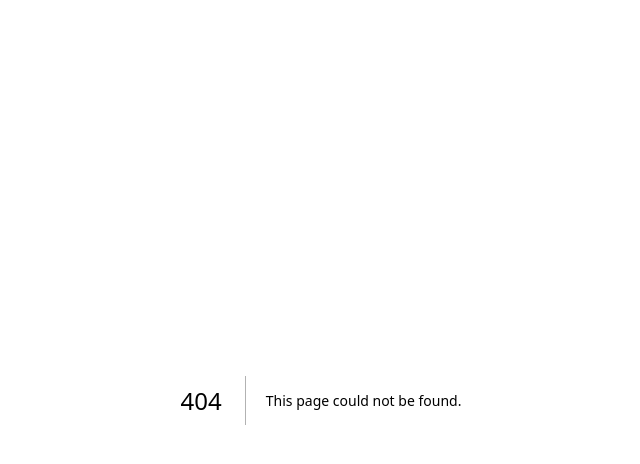
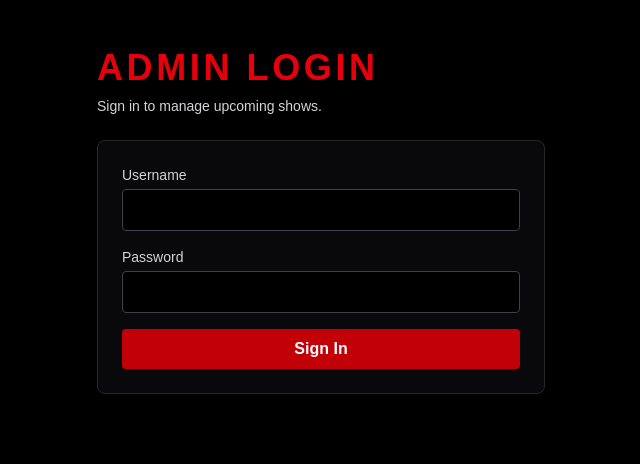
Before and after one commit to mdowney421/62-moons, a Next.js app: page /admin/login in a window 1280 px wide. Before the commit this address had no page. Shown: the top 464 px of the page, without its empty margins (319-959 px from the left). Built offline with nearby package versions, Linux system fonts and the light colour scheme; no server answers.

Commit message:
added auth to protected /admin route for band member login and editing

```diff
--- a/package.json
+++ b/package.json
@@ -10,6 +10,7 @@
   },
   "dependencies": {
     "next": "16.2.1",
+    "next-auth": "^4.24.13",
     "nvm": "^0.0.4",
     "react": "19.2.4",
     "react-dom": "19.2.4",
--- /dev/null
+++ b/src/app/admin/AdminSignOutButton.tsx
@@ -0,0 +1,24 @@
+"use client";
+
+import { useState } from "react";
+import { signOut } from "next-auth/react";
+
+export default function AdminSignOutButton() {
+  const [isPending, setIsPending] = useState(false);
+
+  async function handleSignOut() {
+    setIsPending(true);
+    await signOut({ callbackUrl: "/admin/login" });
+  }
+
+  return (
+    <button
+      type="button"
+      onClick={handleSignOut}
+      disabled={isPending}
+      className="rounded border border-zinc-700 px-3 py-2 text-sm font-semibold text-zinc-200 hover:border-red-600 hover:text-white disabled:cursor-not-allowed disabled:opacity-60"
+    >
+      {isPending ? "Signing out..." : "Sign Out"}
+    </button>
+  );
+}
--- a/src/app/admin/actions.ts
+++ b/src/app/admin/actions.ts
@@ -1,5 +1,6 @@
 "use server";
 
+import { getServerAuthSession } from "@/auth";
 import { isValidShow, sortShowsBySoonest, type Show } from "@/types/show";
 
 type SaveState = {
@@ -69,6 +70,14 @@ async function getExistingFileSha(
 
 export async function saveShowsToGitHub(shows: Show[]): Promise<SaveState> {
   try {
+    const session = await getServerAuthSession();
+    if (!session?.user) {
+      return {
+        ok: false,
+        message: "Unauthorized. Please sign in again.",
+      };
+    }
+
     validateShows(shows);
     const sortedShows = sortShowsBySoonest(shows);
 
--- /dev/null
+++ b/src/app/admin/login/LoginForm.tsx
@@ -0,0 +1,79 @@
+"use client";
+
+import { type FormEvent, useState } from "react";
+import { signIn } from "next-auth/react";
+
+export default function LoginForm() {
+  const [error, setError] = useState<string | null>(null);
+  const [isPending, setIsPending] = useState(false);
+
+  async function handleSubmit(event: FormEvent<HTMLFormElement>) {
+    event.preventDefault();
+    setIsPending(true);
+    setError(null);
+
+    const formData = new FormData(event.currentTarget);
+    const username = String(formData.get("username") ?? "").trim();
+    const password = String(formData.get("password") ?? "");
+
+    const result = await signIn("credentials", {
+      username,
+      password,
+      redirect: false,
+      callbackUrl: "/admin",
+    });
+
+    if (!result || result.error) {
+      setError("Invalid username or password.");
+      setIsPending(false);
+      return;
+    }
+
+    window.location.href = result.url ?? "/admin";
+  }
+
+  return (
+    <form
+      onSubmit={handleSubmit}
+      className="space-y-4 rounded-lg border border-zinc-800 bg-zinc-950 p-6"
+    >
+      <div>
+        <label htmlFor="username" className="mb-1 block text-sm text-zinc-300">
+          Username
+        </label>
+        <input
+          id="username"
+          name="username"
+          type="text"
+          autoComplete="username"
+          required
+          className="w-full rounded border border-zinc-700 bg-black px-3 py-2 text-white"
+        />
+      </div>
+
+      <div>
+        <label htmlFor="password" className="mb-1 block text-sm text-zinc-300">
+          Password
+        </label>
+        <input
+          id="password"
+          name="password"
+          type="password"
+          autoComplete="current-password"
+          required
+          className="w-full rounded border border-zinc-700 bg-black px-3 py-2 text-white"
+        />
+      </div>
+
+      {error && <p className="text-sm text-red-400">{error}</p>}
+
+      <button
+        type="submit"
+        disabled={isPending}
+        className="w-full rounded bg-red-700 px-4 py-2 font-semibold text-white hover:bg-red-600 disabled:cursor-not-allowed disabled:opacity-60"
+      >
+        {isPending ? "Signing in..." : "Sign In"}
+      </button>
+    </form>
+  );
+}
--- /dev/null
+++ b/src/app/admin/login/page.tsx
@@ -0,0 +1,25 @@
+import { getServerAuthSession } from "@/auth";
+import { redirect } from "next/navigation";
+
+import LoginForm from "./LoginForm";
+
+export default async function AdminLoginPage() {
+  const session = await getServerAuthSession();
+  if (session?.user) {
+    redirect("/admin");
+  }
+
+  return (
+    <main className="min-h-screen bg-black px-4 py-12 text-white">
+      <div className="mx-auto w-full max-w-md">
+        <h1 className="mb-2 text-4xl font-black uppercase tracking-widest text-red-600">
+          Admin Login
+        </h1>
+        <p className="mb-6 text-sm text-zinc-300">
+          Sign in to manage upcoming shows.
+        </p>
+        <LoginForm />
+      </div>
+    </main>
+  );
+}
--- a/src/app/admin/page.tsx
+++ b/src/app/admin/page.tsx
@@ -1,16 +1,31 @@
 import upcomingShows from "@/app/data/upcoming-shows.json";
+import { getServerAuthSession } from "@/auth";
 import type { Show } from "@/types/show";
+import { redirect } from "next/navigation";
 
 import AdminShowsEditor from "./AdminShowsEditor";
 import { saveShowsToGitHub } from "./actions";
+import AdminSignOutButton from "./AdminSignOutButton";
 
-export default function AdminPage() {
+export default async function AdminPage() {
+  const session = await getServerAuthSession();
+  if (!session?.user) {
+    redirect("/admin/login");
+  }
+
   const shows = upcomingShows as Show[];
 
   return (
-    <AdminShowsEditor
-      initialShows={shows}
-      saveShowsAction={saveShowsToGitHub}
-    />
+    <>
+      <div className="bg-black px-4 pt-6 text-white">
+        <div className="mx-auto flex w-full max-w-5xl justify-end">
+          <AdminSignOutButton />
+        </div>
+      </div>
+      <AdminShowsEditor
+        initialShows={shows}
+        saveShowsAction={saveShowsToGitHub}
+      />
+    </>
   );
 }
--- /dev/null
+++ b/src/app/api/auth/[...nextauth]/route.ts
@@ -0,0 +1,7 @@
+import NextAuth from "next-auth";
+
+import { authOptions } from "@/auth";
+
+const handler = NextAuth(authOptions);
+
+export { handler as GET, handler as POST };
--- /dev/null
+++ b/src/auth.ts
@@ -0,0 +1,59 @@
+import { timingSafeEqual } from "node:crypto";
+
+import type { NextAuthOptions } from "next-auth";
+import { getServerSession } from "next-auth";
+import CredentialsProvider from "next-auth/providers/credentials";
+
+function safeCompare(a: string, b: string): boolean {
+  const aBuffer = Buffer.from(a);
+  const bBuffer = Buffer.from(b);
+
+  if (aBuffer.length !== bBuffer.length) {
+    return false;
+  }
+
+  return timingSafeEqual(aBuffer, bBuffer);
+}
+
+export const authOptions: NextAuthOptions = {
+  session: {
+    strategy: "jwt",
+  },
+  pages: {
+    signIn: "/admin/login",
+  },
+  providers: [
+    CredentialsProvider({
+      name: "Band Member Login",
+      credentials: {
+        username: { label: "Username", type: "text" },
+        password: { label: "Password", type: "password" },
+      },
+      async authorize(credentials) {
+        const username = typeof credentials?.username === "string" ? credentials.username : "";
+        const password = typeof credentials?.password === "string" ? credentials.password : "";
+
+        const expectedUsername = process.env.ADMIN_USERNAME;
+        const expectedPassword = process.env.ADMIN_PASSWORD;
+
+        if (!expectedUsername || !expectedPassword) {
+          return null;
+        }
+
+        if (!safeCompare(username, expectedUsername) || !safeCompare(password, expectedPassword)) {
+          return null;
+        }
+
+        return {
+          id: "band-admin",
+          name: "62 Moons Admin",
+          email: "admin@62moonsband.com",
+        };
+      },
+    }),
+  ],
+};
+
+export function getServerAuthSession() {
+  return getServerSession(authOptions);
+}
```
Also changed, not shown: 2 other files (tests, documents, lock files or other folders).
